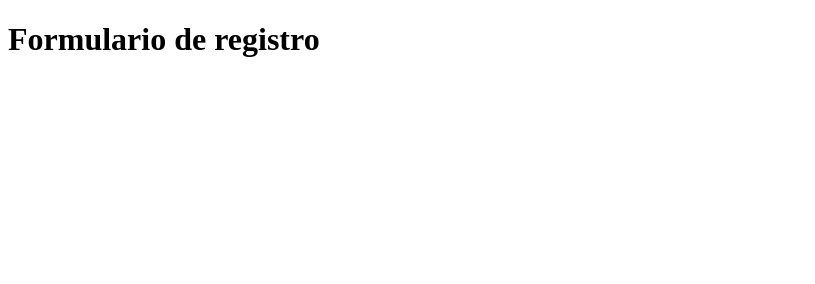
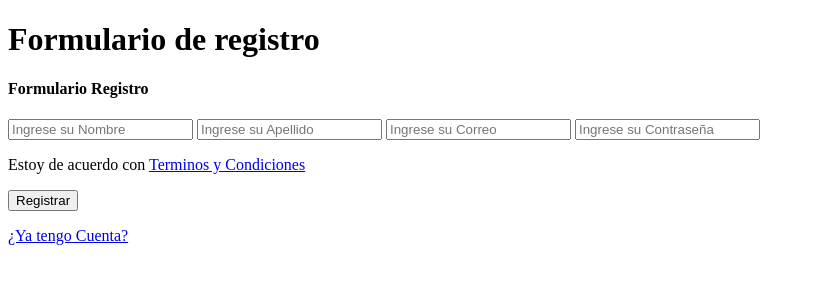
Before and after one commit to migxel23cl/Trabajo-en-clases, a plain HTML site: page index.html in a window 1280 px wide. Shown: the whole page, without its empty margins (0-815 px from the left). Drawn offline with Linux system fonts and the light colour scheme.

Commit message:
Esqueleto completo

```diff
--- a/index.html
+++ b/index.html
@@ -8,6 +8,16 @@
 <body>
     <header>
         <h1>Formulario de registro</h1>
+        <body>
+            <section class="form-register">
+              <h4>Formulario Registro</h4>
+              <input class="controls" type="text" name="nombres" id="nombres" placeholder="Ingrese su Nombre">
+              <input class="controls" type="text" name="apellidos" id="apellidos" placeholder="Ingrese su Apellido">
+              <input class="controls" type="email" name="correo" id="correo" placeholder="Ingrese su Correo">
+              <input class="controls" type="password" name="correo" id="correo" placeholder="Ingrese su Contraseña">
+              <p>Estoy de acuerdo con <a href="#">Terminos y Condiciones</a></p>
+              <input class="botons" type="submit" value="Registrar">
+              <p><a href="login.html">¿Ya tengo Cuenta?</a></p>
     </header>
 </body>
 </html>
```
